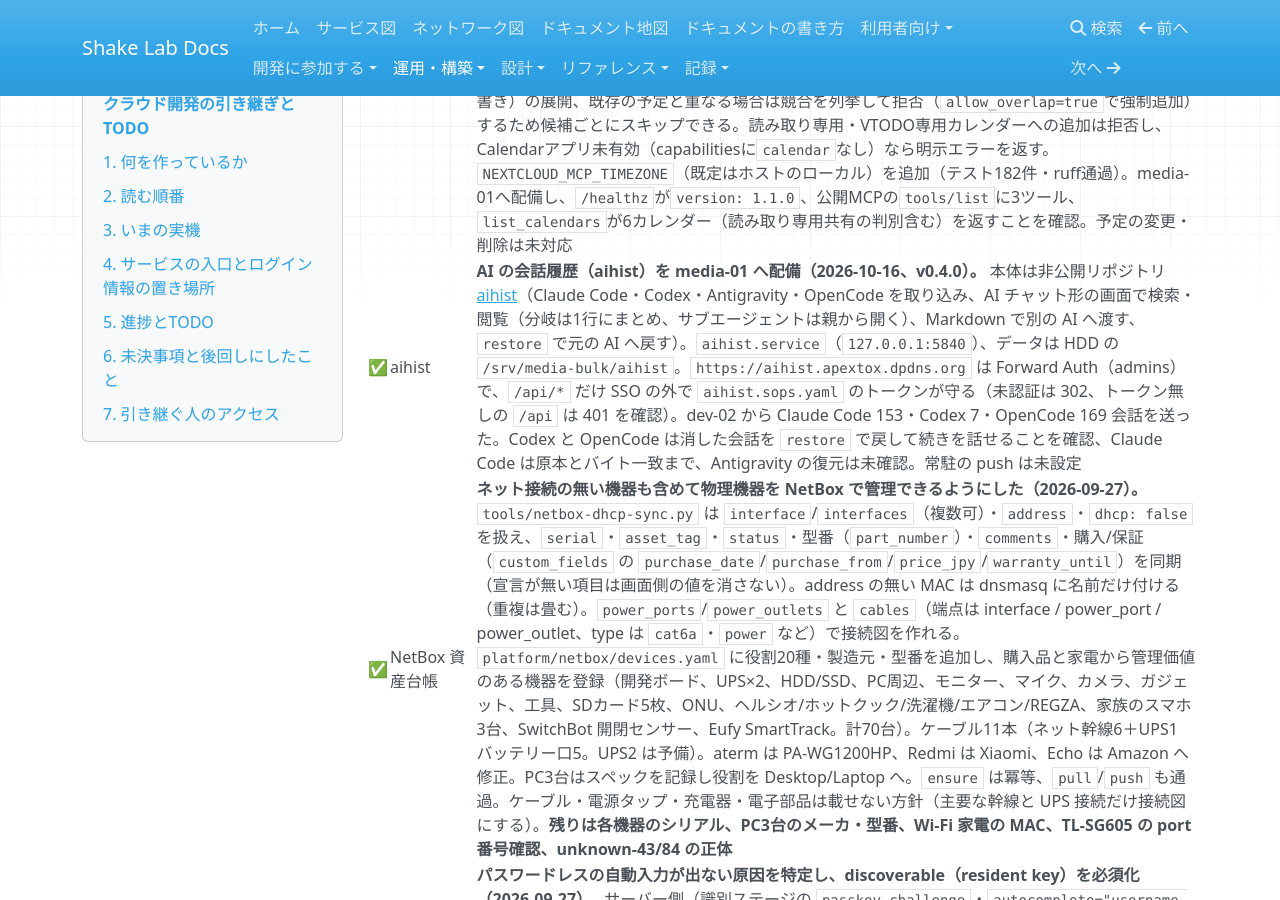
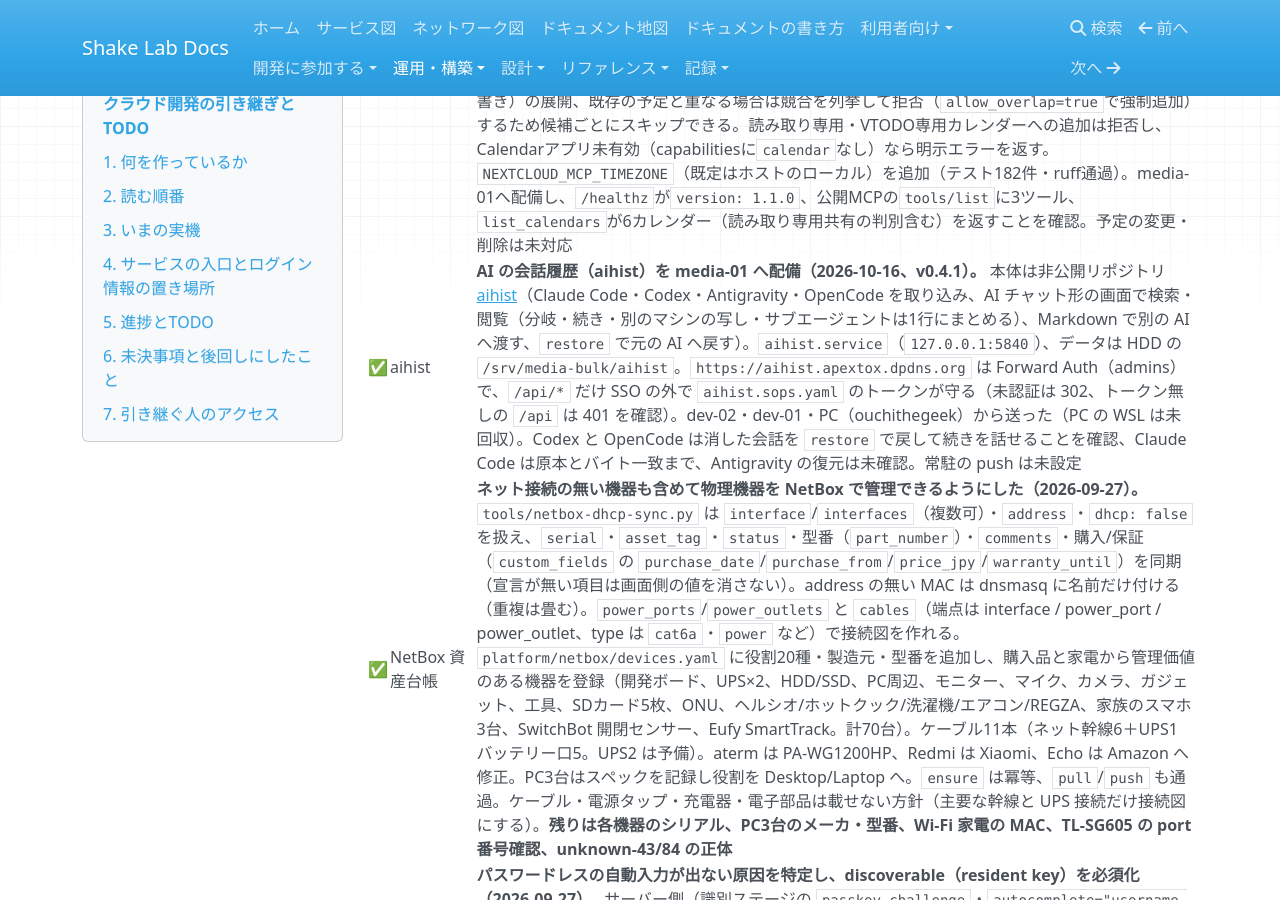
Before and after one commit to rurutheGeek/shake-cloud, an MkDocs documentation site: the page built from docs/operations/handover.md, in a window 1280 px wide and 900 px high, scrolled down 19835 px. Built offline with MkDocs 1.6.1, drawn with Linux system fonts in a browser that asks for light colours; nearby versions of some CDN libraries; a script that is not in the unit is left out.

Commit message:
feat(aihist): v0.4.1 に上げ、dev-01 と PC の会話を取り込んだことを記録する
Co-Authored-By: Claude Opus 5.5 <noreply@anthropic.com>

```diff
--- a/docs/operations/handover.md
+++ b/docs/operations/handover.md
@@ -220,7 +220,7 @@ sops --decrypt platform/sops/pve-users.sops.yaml
 | ✅ | Homarr | **ゲーム1の隔離ダウンロードのタイルをHomarrへ追加（2026-10-06）。** `stacks/homarr/apps.json` に「ダウンロード（qBittorrent）」（`https://torrent.play.apextox.dpdns.org`。未認証は302でAuthentikへ）と「ダウンロード（検疫）」（`https://play.apextox.dpdns.org/download`。ゲームポータルから分離した別コンテナ、ポータルSSOを共用。`/download/healthz` 200・未認証は303でログインへ）を追加し、`homarr.yml` でapps-01へ配備（35 apps・0 tiles removed）。torrent側の利用者ブラウザでのSSOログイン完了は未確認 | [Homarr](../services/homarr.md) |
 | 🟨 | Nextcloudアプリ | **自作の印刷・LocalSend送信を公開リポジトリへ切り出し、App Store公開の準備をした（2026-09-26）。** `cups_print`（[nextcloud-cups-print](https://github.com/rurutheGeek/nextcloud-cups-print)）と `localsend_share`（[nextcloud-localsend](https://github.com/rurutheGeek/nextcloud-localsend)）を作成し、各 `v1.0.2` をGitHub Releaseで配布。media-01は `manage.py custom-apps` で導入し旧 `shake_print`・`shake_localsend` を撤去（残る自作は `shake_tags` のみ）。中継は `stacks/print-api`・`stacks/localsend-send` を同じ実装へ更新。**実機確認（NC33）**: 印刷はPDFとMarkdown、ダイアログ（部数・カラー・ページ範囲）、LocalSendは実端末へ送信成功。LocalSendはmulticast応答がSG（22/80/443/53317のみ）で戻らないため、`LOCALSEND_SEND_SCAN` の外向き走査（HTTP legacy discovery）を追加。**プリンターはDHCPで `192.168.10.9`→`192.168.10.3` へ移動しており、キューをmDNS名 `ipp://cA5E9FB00000.local/ipp/print` に変更**（`cups_printer_uri`）。トークンはSOPS・実機・アプリ設定をローテーション済み。**外部レビューを受けて1.0.2で修正（Content-Length明示・中継エラー本文の表示・devicesのLANアドレス許可・トークン比較）。証明書は[PR #1272](https://github.com/nextcloud/app-certificate-requests/pull/1272)・[#1273](https://github.com/nextcloud/app-certificate-requests/pull/1273)を提出済み（署名待ち）。常用はNC33のまま（NC35は使い捨てコンテナで有効化・ルート・設定画面・JS配信のみ確認）** | [nextcloud.md](nextcloud.md)・[printer.md](../services/printer.md)・[D06](../development/D06-localsend.md)・[D08](../development/D08-nextcloud-print.md) |
 | ✅ | Nextcloud MCP | **Nextcloud MCPサーバを公開リポジトリへ切り出し、media-01をリリース取得方式へ移行（2026-09-26）。** [nextcloud-mcp](https://github.com/rurutheGeek/nextcloud-mcp) を作成して `v1.0.0` を公開、外部レビューを受けて `v1.0.1` に更新（tools/call前のwhoami必須化・タグreadのstat・write-denyの祖先拒否と展開メンバー検査・max_bytes検証・アーカイブ事前サイズ検査・Origin検証。標準ライブラリのみ・16ツール・テスト139件・Docker/GHCR対応）。呼び出し元の資格情報でNextcloudのACLに従うパススルー認証は不変。音楽ルートと追加の書き込み禁止プレフィックスをenv化し、tag-api連携はURLとトークンの両方があるときだけタグ3ツールを公開するようオプション化した。media-01は `group_vars/media.yml` の `nextcloud_mcp_version`/`_sha256` で固定したリリース資産をプレイが取得する。実機で `/healthz`（`version: 1.0.1`・`tag_tools: true`）とMCP接続からの `whoami`・MusicBrainz検索を確認。**2026-09-28: `v1.1.0`へ更新し、CalDAVカレンダー3ツール（`nextcloud_list_calendars`・`nextcloud_list_events`・`nextcloud_create_event`）を追加。** 繰り返し予定（`DAILY`/`WEEKLY`/`MONTHLY`/`YEARLY`、`COUNT`/`UNTIL`/`BYDAY`/`EXDATE`・上書き）の展開、既存の予定と重なる場合は競合を列挙して拒否（`allow_overlap=true`で強制追加）するため候補ごとにスキップできる。読み取り専用・VTODO専用カレンダーへの追加は拒否し、Calendarアプリ未有効（capabilitiesに`calendar`なし）なら明示エラーを返す。`NEXTCLOUD_MCP_TIMEZONE`（既定はホストのローカル）を追加（テスト182件・ruff通過）。media-01へ配備し、`/healthz`が`version: 1.1.0`、公開MCPの`tools/list`に3ツール、`list_calendars`が6カレンダー（読み取り専用共有の判別含む）を返すことを確認。予定の変更・削除は未対応 | [nextcloud-mcp.md](nextcloud-mcp.md)・[A06](../development/A06-nextcloud-mcp.md) |
-| ✅ | aihist | **AI の会話履歴（aihist）を media-01 へ配備（2026-10-16、v0.4.0）。** 本体は非公開リポジトリ [aihist](https://github.com/rurutheGeek/aihist)（Claude Code・Codex・Antigravity・OpenCode を取り込み、AI チャット形の画面で検索・閲覧（分岐は1行にまとめ、サブエージェントは親から開く）、Markdown で別の AI へ渡す、`restore` で元の AI へ戻す）。`aihist.service`（`127.0.0.1:5840`）、データは HDD の `/srv/media-bulk/aihist`。`https://aihist.apextox.dpdns.org` は Forward Auth（admins）で、`/api/*` だけ SSO の外で `aihist.sops.yaml` のトークンが守る（未認証は 302、トークン無しの `/api` は 401 を確認）。dev-02 から Claude Code 153・Codex 7・OpenCode 169 会話を送った。Codex と OpenCode は消した会話を `restore` で戻して続きを話せることを確認、Claude Code は原本とバイト一致まで、Antigravity の復元は未確認。常駐の push は未設定 | [aihist.md](aihist.md) |
+| ✅ | aihist | **AI の会話履歴（aihist）を media-01 へ配備（2026-10-16、v0.4.1）。** 本体は非公開リポジトリ [aihist](https://github.com/rurutheGeek/aihist)（Claude Code・Codex・Antigravity・OpenCode を取り込み、AI チャット形の画面で検索・閲覧（分岐・続き・別のマシンの写し・サブエージェントは1行にまとめる）、Markdown で別の AI へ渡す、`restore` で元の AI へ戻す）。`aihist.service`（`127.0.0.1:5840`）、データは HDD の `/srv/media-bulk/aihist`。`https://aihist.apextox.dpdns.org` は Forward Auth（admins）で、`/api/*` だけ SSO の外で `aihist.sops.yaml` のトークンが守る（未認証は 302、トークン無しの `/api` は 401 を確認）。dev-02・dev-01・PC（ouchithegeek）から送った（PC の WSL は未回収）。Codex と OpenCode は消した会話を `restore` で戻して続きを話せることを確認、Claude Code は原本とバイト一致まで、Antigravity の復元は未確認。常駐の push は未設定 | [aihist.md](aihist.md) |
 | ✅ | NetBox 資産台帳 | **ネット接続の無い機器も含めて物理機器を NetBox で管理できるようにした（2026-09-27）。** `tools/netbox-dhcp-sync.py` は `interface`/`interfaces`（複数可）・`address`・`dhcp: false` を扱え、`serial`・`asset_tag`・`status`・型番（`part_number`）・`comments`・購入/保証（`custom_fields` の `purchase_date`/`purchase_from`/`price_jpy`/`warranty_until`）を同期（宣言が無い項目は画面側の値を消さない）。address の無い MAC は dnsmasq に名前だけ付ける（重複は畳む）。`power_ports`/`power_outlets` と `cables`（端点は interface / power_port / power_outlet、type は `cat6a`・`power` など）で接続図を作れる。`platform/netbox/devices.yaml` に役割20種・製造元・型番を追加し、購入品と家電から管理価値のある機器を登録（開発ボード、UPS×2、HDD/SSD、PC周辺、モニター、マイク、カメラ、ガジェット、工具、SDカード5枚、ONU、ヘルシオ/ホットクック/洗濯機/エアコン/REGZA、家族のスマホ3台、SwitchBot 開閉センサー、Eufy SmartTrack。計70台）。ケーブル11本（ネット幹線6＋UPS1 バッテリー口5。UPS2 は予備）。aterm は PA-WG1200HP、Redmi は Xiaomi、Echo は Amazon へ修正。PC3台はスペックを記録し役割を Desktop/Laptop へ。`ensure` は冪等、`pull`/`push` も通過。ケーブル・電源タップ・充電器・電子部品は載せない方針（主要な幹線と UPS 接続だけ接続図にする）。**残りは各機器のシリアル、PC3台のメーカ・型番、Wi-Fi 家電の MAC、TL-SG605 の port 番号確認、unknown-43/84 の正体** | [netbox.md](netbox.md#assets) |
 | ✅ | パスキー | **パスワードレスの自動入力が出ない原因を特定し、discoverable（resident key）を必須化（2026-09-27）。** サーバー側（識別ステージの `passkey_challenge`・`autocomplete="username webauthn"`・パスワード/検証段を飛ばす既定ポリシー）は正常で、原因は登録済みBitwardenパスキーが2要素専用（非discoverable）だったこと。MFAでは使えており（`last_t`＝2026-09-26 09:51の本人ログインと一致）、`allowCredentials: []` の自動入力にだけ出ない症状だった。WebAuthn setupステージ `default-authenticator-webauthn-setup` を `resident_key_requirement: required` へ変更し、`configure.py` が冪等に適用（実機にも適用済み）。**2026-09-27より前に登録したパスキーは削除して登録し直しが必要。** Firefoxはユーザー名欄のパスキー自動入力に非対応（Chrome/Edge/Safariを使う） | [identity.md](identity.md#パスキーだけでログインするパスワードレス) |
 | ✅ | セッション | **再ログイン頻度を下げた（2026-09-27）。** 実機DBで、認証セッションがブラウザー終了＋サーバー側24時間（tenant `default_token_duration: days=1`）で切れていた。`configure.py` が `default-authentication-login` の `remember_me_offset` を `days=30` にし、ログイン最後の「Stay signed in?」で **Yes** のときだけ30日保持（Noは従来どおり）。実機にも適用済み。常時30日にする場合は同ステージの `session_duration: days=30` | [identity.md](identity.md#再ログインを減らすセッション保持) |
```
Also changed, not shown: 1 other file.
